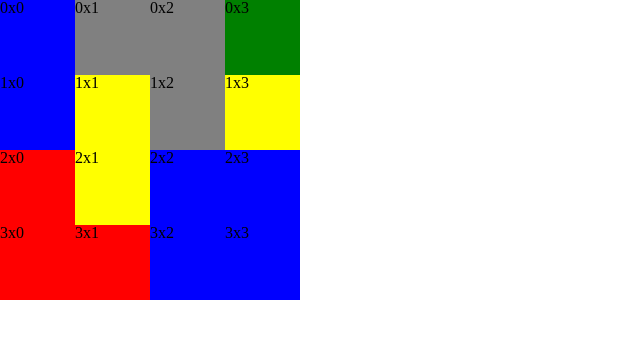
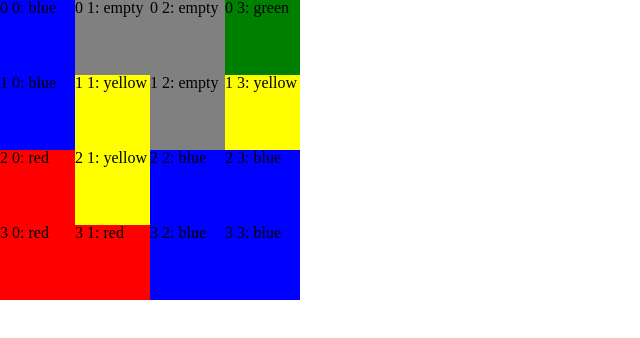
Before and after one commit to DracoBlue/sudoku-android, a plain HTML site: page dummy/index.html in a window 1280 px wide. Shown: the whole page, without its empty margins (0-640 px from the left). Drawn offline with Linux system fonts and the light colour scheme.

Commit message:
Refactored into Backbone-Views.

```diff
--- a/dummy/index.html
+++ b/dummy/index.html
@@ -9,6 +9,8 @@
         <script type="text/javascript" src="static/libs/backbone-0.5.3.js"></script>
         <script type="text/javascript" src="static/libs/JsBehaviourToolkit-1.2.3.jquery.js"></script>
 
+        <script type="text/javascript" src="static/js/PlayingFieldGridItem.js"></script>
+        <script type="text/javascript" src="static/js/PlayingFieldGridItemView.js"></script>
         <script type="text/javascript" src="static/js/PlayingField.js"></script>
     </head>
     <body>
--- a/dummy/static/js/PlayingField.js
+++ b/dummy/static/js/PlayingField.js
@@ -1,6 +1,7 @@
 PlayingField = function(dom_element, options)
 {
     this.grid_dom_elements = {};
+    this.grid_models = {};
     this.dom_element = jQuery(dom_element);
     this.initializeGrid();
     this.initializeRandomData();
@@ -13,12 +14,11 @@ PlayingField.prototype.initializeGrid = function()
     var x_y_container = jQuery('<ol />');
     for ( var x = 0; x < 4; x++)
     {
-        this.grid_dom_elements[x] = {};
         var x_container = jQuery('<ol />');
         for ( var y = 0; y < 4; y++)
         {
-            var y_element = this.createAndInitializeGridElement(x, y);
-            x_container.append(y_element);
+            var y_element_view = this.createAndInitializeGridElementView(x, y);
+            x_container.append(y_element_view.el);
         }
         x_y_container.append(x_container);
     }
@@ -26,19 +26,32 @@ PlayingField.prototype.initializeGrid = function()
     this.dom_element.append(x_y_container);
 };
 
-PlayingField.prototype.createAndInitializeGridElement = function(x, y)
+PlayingField.prototype.createAndInitializeGridElementView = function(x, y)
 {
     var that = this;
-    var grid_element = jQuery('<li />');
-    grid_element.text(x + 'x' + y);
-    grid_element.bind('click', function()
-    {
-        that.clickField(x, y);
+
+    /*
+     * Backbone Model
+     */
+    var grid_model = new PlayingFieldGridItem({
+        x: x,
+        y: y,
+        color: 'empty'
     });
 
-    this.grid_dom_elements[x][y] = grid_element;
+    this.grid_models[x] = this.grid_models[x] || {};
+    this.grid_models[x][y] = grid_model;
 
-    return grid_element;
+    var grid_view =  new PlayingFieldGridItemView({
+        model: grid_model
+    });
+
+    this.grid_dom_elements[x] = this.grid_dom_elements[x] || {};
+    this.grid_dom_elements[x][y] = grid_view;
+
+    grid_view.render();
+
+    return grid_view;
 };
 
 PlayingField.prototype.initializeRandomData = function()
@@ -54,15 +67,11 @@ PlayingField.prototype.initializeRandomData = function()
     }
 };
 
-PlayingField.prototype.clickField = function(x, y)
-{
-    console.log('Clicked:', x, y);
-};
-
 PlayingField.prototype.setFieldColor = function(x, y, color_string)
 {
-    console.log('setFieldColor', arguments);
-    this.grid_dom_elements[x][y].removeClass().addClass(color_string);
+    this.grid_models[x][y].set({
+        'color': color_string
+    });
 };
 
 jsb.registerHandler('playing_field', PlayingField);
--- /dev/null
+++ b/dummy/static/js/PlayingFieldGridItem.js
@@ -0,0 +1,2 @@
+PlayingFieldGridItem = Backbone.Model.extend({
+});
--- /dev/null
+++ b/dummy/static/js/PlayingFieldGridItemView.js
@@ -0,0 +1,33 @@
+PlayingFieldGridItemView = Backbone.View.extend({
+
+    tagName: "li",
+
+    className: "",
+
+    events: {
+        "click": "clickField"
+    },
+
+    initialize: function()
+    {
+        var that = this;
+        that.model.bind('change:color', function()
+        {
+            that.render();
+        });
+    },
+
+    clickField: function()
+    {
+        console.log('Hit!', this.model.get('x'), this.model.get('y'));
+    },
+
+    render: function()
+    {
+        var element = jQuery(this.el);
+        element.removeClass();
+        element.addClass(this.model.get('color'));
+        element.text(this.model.get('x') + ' ' + this.model.get('y') + ': ' + this.model.get('color'));
+    }
+
+});
```
